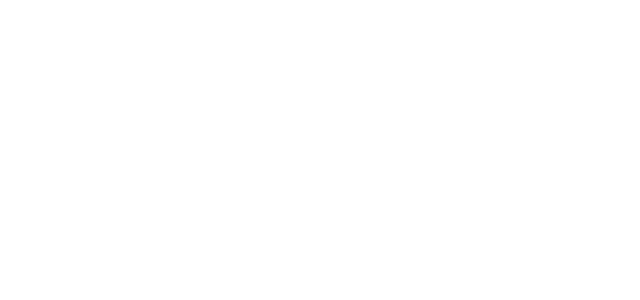
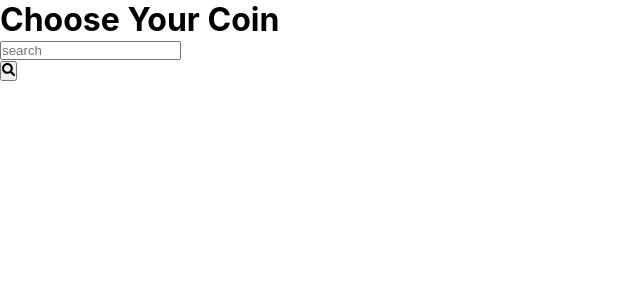
Before and after one commit to tsheporamantso/crypto-market, a React (Create React App) app: page / in a window 1280 px wide. Before the commit this address had no page. Shown: the top 300 px of the page, without its empty margins (0-640 px from the left). Built offline with nearby package versions, Linux system fonts and the light colour scheme.

Commit message:
Import Home from components and add home route in routes

```diff
--- a/src/App.js
+++ b/src/App.js
@@ -1,12 +1,13 @@
 import './App.css';
 import { BrowserRouter, Route, Routes } from 'react-router-dom';
+import { Home } from './components/Home';
 
 function App() {
   return (
     <div className="App">
       <BrowserRouter>
         <Routes>
-          <Route />
+          <Route path="/" element={<Home />} />
         </Routes>
       </BrowserRouter>
     </div>
```
